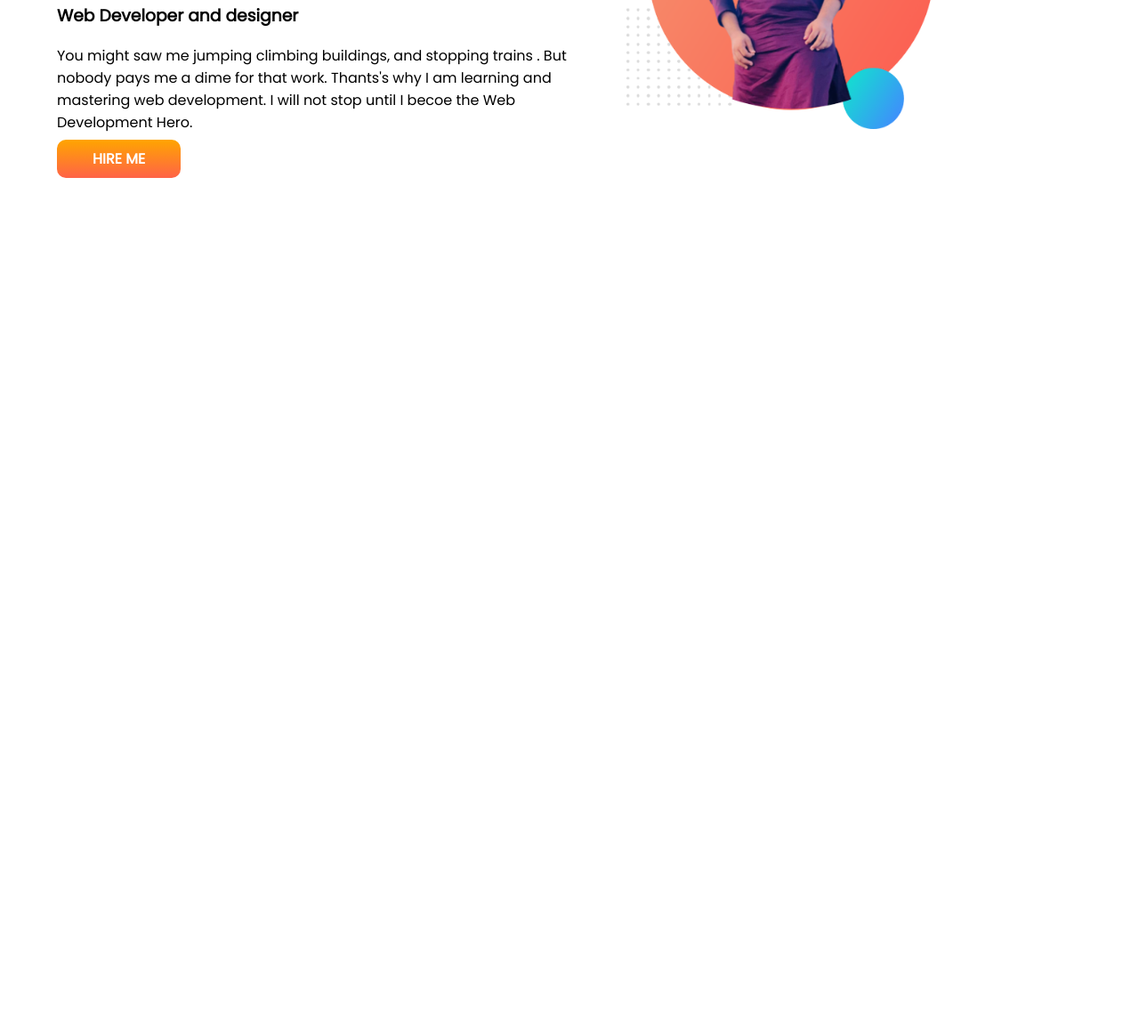
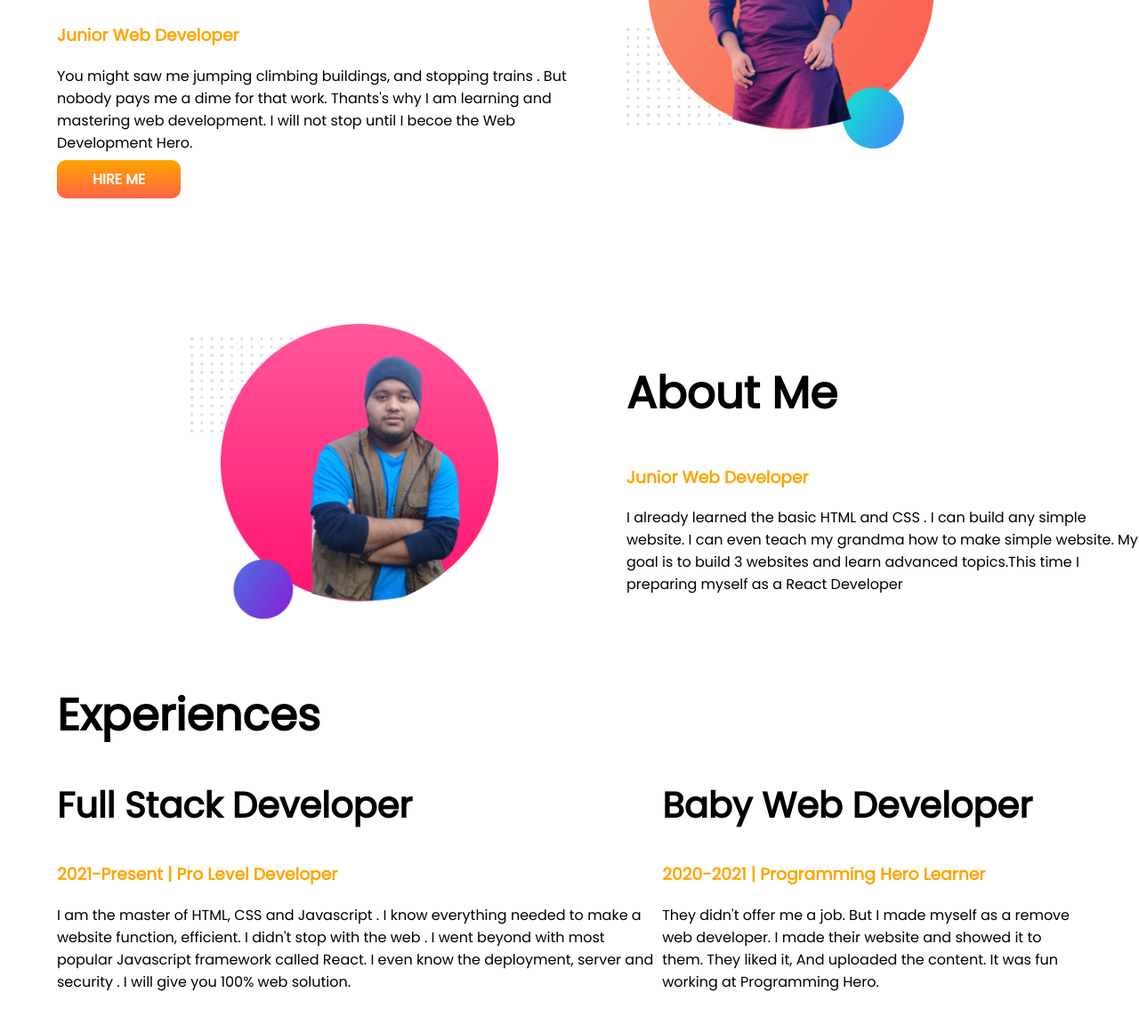
Before and after one commit to Afranul-Hoque/Practice-portfolio, a plain HTML site: page index.html in a window 1280 px wide. Shown: the part 322-1474 px from the top of the page at 89% size. Before the commit the page ends 800 px from the top, so only its background shows below. Drawn offline with Linux system fonts and the light colour scheme.

Commit message:
last item

```diff
--- a/index.html
+++ b/index.html
@@ -9,6 +9,7 @@
     <link rel="preconnect" href="https://fonts.googleapis.com">
     <link rel="preconnect" href="https://fonts.gstatic.com" crossorigin>
     <link href="https://fonts.googleapis.com/css2?family=Poppins&display=swap" rel="stylesheet">
+    <link rel="stylesheet" href="https://cdnjs.cloudflare.com/ajax/libs/font-awesome/4.7.0/css/font-awesome.min.css">
     <link rel="shortcut icon" href="Rafi/favicon.png" type="image/x-icon">
     <link rel="stylesheet" href="style.css">
 </head>
@@ -29,6 +30,7 @@
                     <li><a href="">Skill</a></li>
                     <li><a href="">Contact</a></li>
                     <input class="search" type="text" placeholder="SEARCH">
+                    <li><a href="#"><i class="fa fa-user"></i> Login</a></li>
 
 
                 </ul>
@@ -45,7 +47,7 @@
         <div class="half-section">
             <h1>Welcome To</h1>
             <h2>I am <span class="orange-color">Afranul Hoque</span></h2>
-            <h3>Web Developer and designer</h3>
+            <h3><span class="orange-color">Junior Web Developer</span></h3>
             <p>You might saw me jumping climbing buildings, and stopping trains . But nobody pays me a dime for that
                 work. Thants's why I am learning and mastering web development. I will not stop until I becoe the Web
                 Development Hero.</p>
@@ -60,6 +62,57 @@
     </section>
 
 
+
+    <!----Second section-->
+
+
+    <section id="second-section">
+        <div class="half-section">
+            <img class="second-image" src="Rafi/new5.png" alt="">
+        </div>
+
+        <div class="half-section">
+            <h1>About Me</h1>
+            <h3><span class="orange-color">Junior Web Developer</span> </h3>
+            <p>I already learned the basic HTML and CSS . I can build any simple website. I can even teach my grandma
+                how to make simple website. My goal is to build 3 websites and learn advanced topics.This time I
+                preparing myself as a React Developer</p>
+        </div>
+    </section>
+
+
+
+    <!---third section-->
+
+
+    <section id="third-section">
+
+        <h1 class="experiences">Experiences </h1>
+
+        <div class="flexible-container">
+
+            <div>
+                <h2>Full Stack Developer </h2>
+                <h3 class="orange-color">2021-Present | Pro Level Developer </h3>
+                <p>I am the master of HTML, CSS and Javascript . I know everything needed to make a website
+                    function,
+                    efficient. I didn't stop with the web . I went beyond with most popular Javascript framework
+                    called
+                    React. I even know the deployment, server and security . I will give you 100% web solution.</p>
+
+            </div>
+            <div>
+                <h2>Baby Web Developer </h2>
+                <h3 class="orange-color">2020-2021 | Programming Hero Learner </h3>
+                <p>They didn't offer me a job. But I made myself as a remove web developer. I made their website and
+                    showed
+                    it to them. They liked it, And uploaded the content. It was fun working at Programming Hero.
+                </p>
+            </div>
+        </div>
+    </section>
+
+
 </body>
 
 </html>
--- a/style.css
+++ b/style.css
@@ -46,7 +46,7 @@ h2{
 {
     display:flex;
     background-color: rgb(31, 8, 238);
-
+    border-bottom:2px solid green;
     background-repeat:no-repeat;
 
 }
@@ -73,7 +73,7 @@ list-style-type: none;
 li a{
     text-decoration: none;
     display:block;
-    padding-left:30px;
+    padding-left:15px;
     color:white;
     font-weight: 700;
     text-transform: uppercase;
@@ -98,3 +98,32 @@ li {
     border: none;
 
 }
+
+
+#second-section
+{
+    display:flex;
+    margin-top:150px;
+}
+
+.second-image
+{
+    width: 60%;
+    margin-left:150px;
+}
+#third-section
+{
+    margin-top:150px;
+    margin: 5%;
+}
+
+.flexible-container
+{
+    display:flex;
+
+}
+.experiences
+{
+    margin:0;
+
+}
```
Also changed, not shown: Rafi/BHK_7075-removebg-preview.png, Rafi/new5.png (added), 1 other file.
